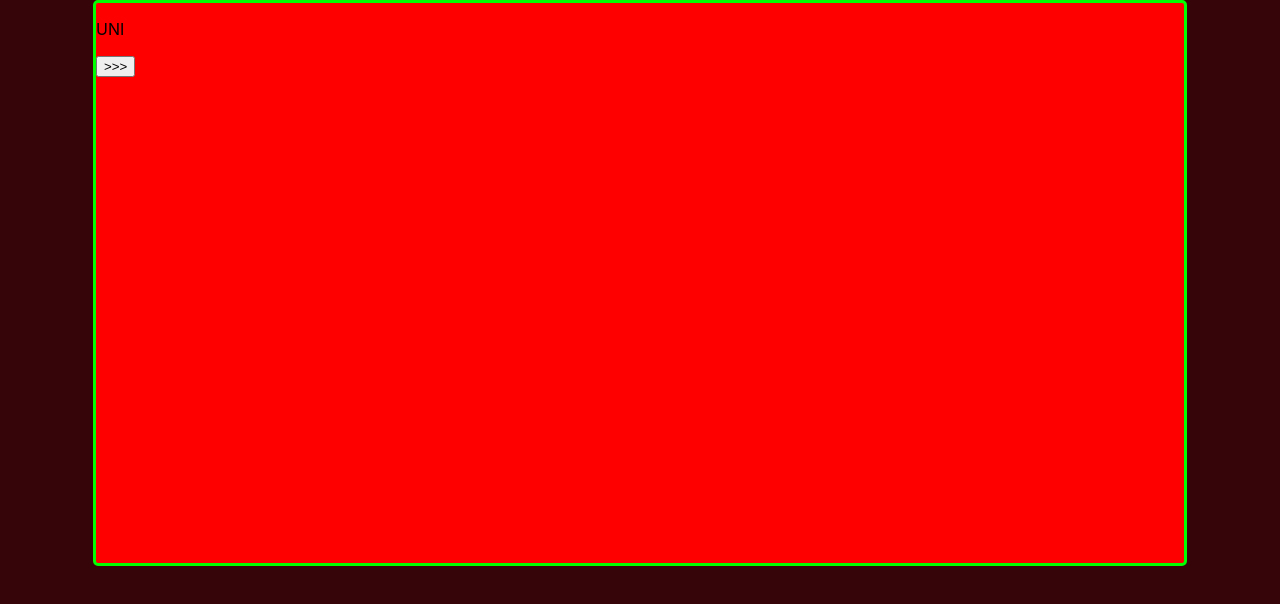
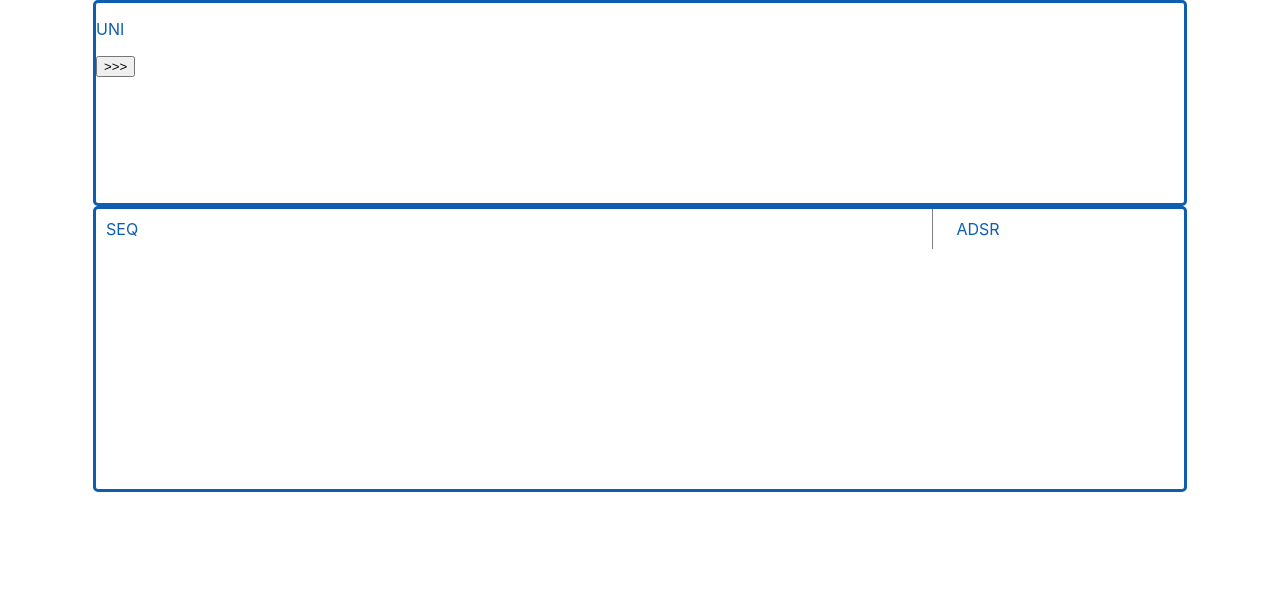
Before and after one commit to mscbr/lindos_synth, a React (Create React App) app: page / in a window 1280 px wide. Shown: the top 604 px of the page. Built offline with nearby package versions, Linux system fonts and the light colour scheme.

Commit message:
visual sketch of layout in app

```diff
--- a/src/App.css
+++ b/src/App.css
@@ -1,12 +1,39 @@
 .test-state-comp {
     width: 85%;
-    min-height: 70%;
+    min-height: 25%;
     margin: 0 auto;
-    background: red;
-    border: solid 3px lime;
+    background: rgb(255,255,255);
+    border: solid 3px rgb(13, 94, 175);
+    color: rgb(13, 94, 175);
     border-radius: 5px;
 }
+.control {
+
+    width: 85%;
+    min-height: 35%;
+    margin: 0 auto;
+    background: rgb(255,255,255);
+    border: solid 3px rgb(13, 94, 175);
+    color: rgb(13, 94, 175);
+    border-radius: 5px;
+    ;
+}
+.seq {
+    display: block;
+    float: left;
+    width: 75%;
+    height: 100%;
+    border-right: 1px solid gray;
+    padding: 10px;
+}
+.adsr {
+    display: block;
+    float: right;
+    width: 20%;
+    height: 100%;
+    padding: 10px;
+}
 .App {
-    background: rgb(53, 5, 10);
+
     height: 100vh;
 }
--- a/src/App.js
+++ b/src/App.js
@@ -9,6 +9,15 @@ class App extends Component {
         <div className="test-state-comp">
           <TestStateComp />
         </div>
+        <div className="control">
+          <div className="seq">
+          SEQ
+          </div>
+          <div className="adsr">
+          ADSR
+          </div>
+
+        </div>
       </div>
     );
   }
```
